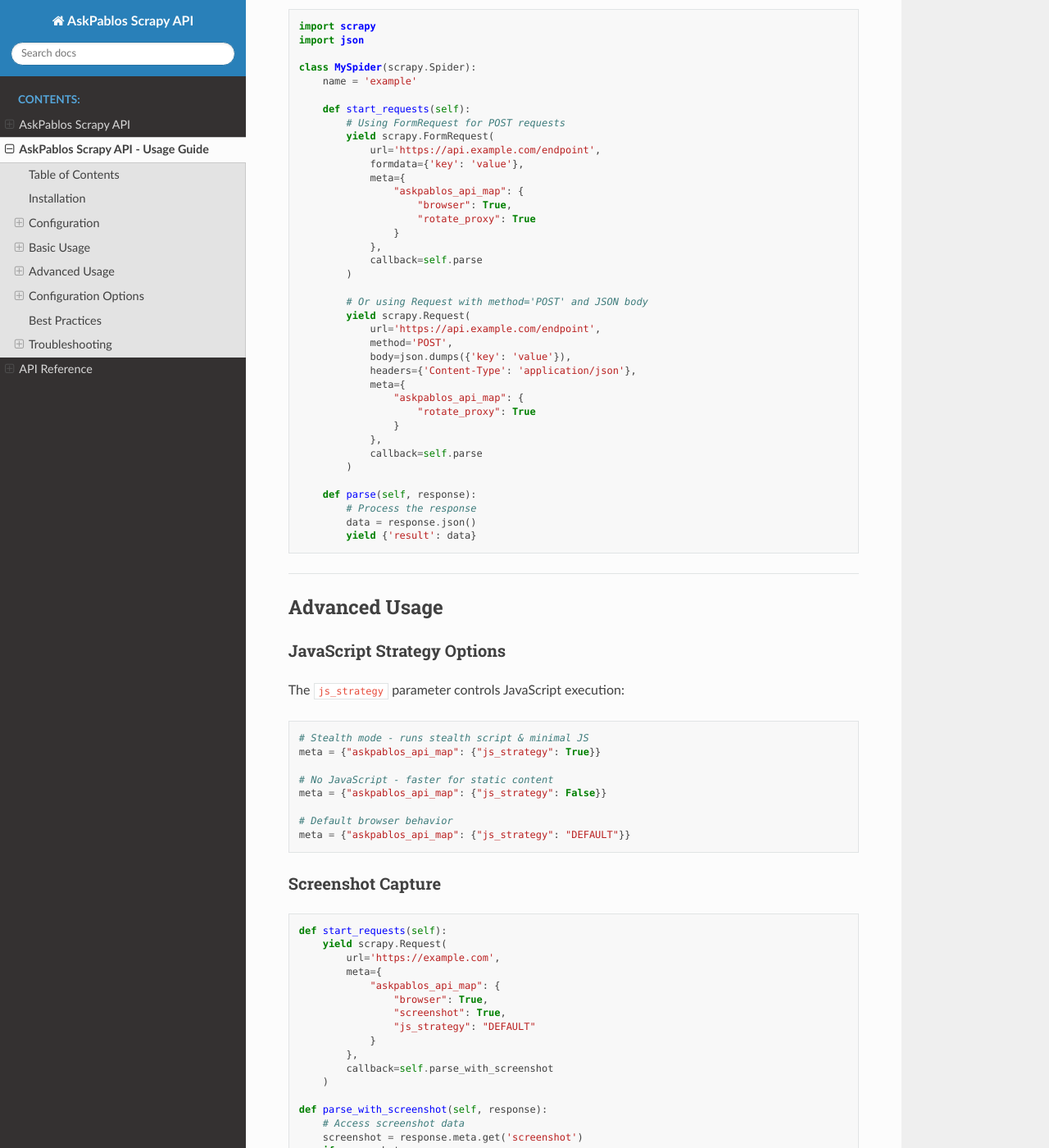
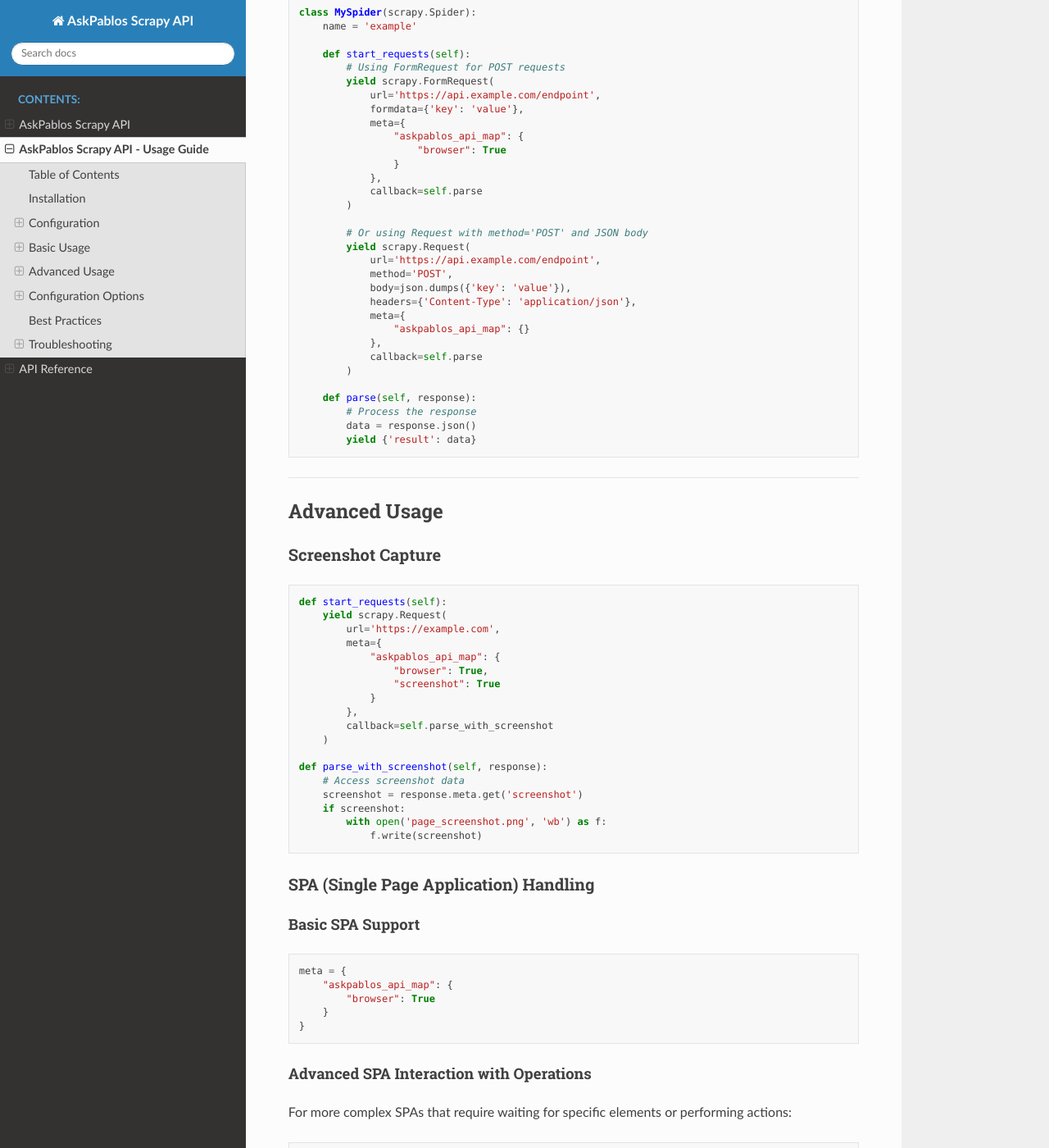
Before and after one commit to fawadss1/askpablos_scrapy_api, a Sphinx documentation site: the page built from docs/pre_def/usage.md, in a window 1280 px wide and 1400 px high, scrolled down 2203 px. Shown: the whole window at 82% size. Built offline with Sphinx 7.4.7 and the Read the Docs theme 3.1.0, drawn with Linux system fonts in a browser that asks for light colours; the version number is read from the project's files by our own code; some of the changed text lies outside the part shown.

Commit message:
update documentation to remove deprecated `rotate_proxy`, `js_strategy`, and `wait_for_load` options; adjust examples and notes accordingly

````diff
--- a/docs/pre_def/usage.md
+++ b/docs/pre_def/usage.md
@@ -62,10 +62,7 @@ Configure individual requests using the `askpablos_api_map` in request meta:
 meta = {
     "askpablos_api_map": {
         "browser": True,          # Use headless browser
-        "rotate_proxy": True,     # Rotate proxy IPs
-        "wait_for_load": True,    # Wait for page load (requires browser: True)
         "screenshot": True,       # Take screenshot (requires browser: True)
-        "js_strategy": "DEFAULT", # JavaScript strategy (requires browser: True)
         "operations": [...]       # Browser operations for SPA interaction (requires browser: True)
     }
 }
@@ -88,8 +85,7 @@ class MySpider(scrapy.Spider):
             url='https://example.com',
             meta={
                 "askpablos_api_map": {
-                    "browser": True,
-                    "rotate_proxy": True
+                    "browser": True
                 }
             },
             callback=self.parse
@@ -120,8 +116,7 @@ class MySpider(scrapy.Spider):
             formdata={'key': 'value'},
             meta={
                 "askpablos_api_map": {
-                    "browser": True,
-                    "rotate_proxy": True
+                    "browser": True
                 }
             },
             callback=self.parse
@@ -134,9 +129,7 @@ class MySpider(scrapy.Spider):
             body=json.dumps({'key': 'value'}),
             headers={'Content-Type': 'application/json'},
             meta={
-                "askpablos_api_map": {
-                    "rotate_proxy": True
-                }
+                "askpablos_api_map": {}
             },
             callback=self.parse
         )
@@ -151,21 +144,6 @@ class MySpider(scrapy.Spider):
 
 ## Advanced Usage
 
-### JavaScript Strategy Options
-
-The `js_strategy` parameter controls JavaScript execution:
-
-```python
-# Stealth mode - runs stealth script & minimal JS
-meta = {"askpablos_api_map": {"js_strategy": True}}
-
-# No JavaScript - faster for static content
-meta = {"askpablos_api_map": {"js_strategy": False}}
-
-# Default browser behavior
-meta = {"askpablos_api_map": {"js_strategy": "DEFAULT"}}
-```
-
 ### Screenshot Capture
 
 ```python
@@ -175,8 +153,7 @@ def start_requests(self):
         meta={
             "askpablos_api_map": {
                 "browser": True,
-                "screenshot": True,
-                "js_strategy": "DEFAULT"
+                "screenshot": True
             }
         },
         callback=self.parse_with_screenshot
@@ -197,9 +174,7 @@ def parse_with_screenshot(self, response):
 ```python
 meta = {
     "askpablos_api_map": {
-        "browser": True,
-        "wait_for_load": True,
-        "js_strategy": "DEFAULT"
+        "browser": True
     }
 }
 ```
@@ -215,7 +190,6 @@ def start_requests(self):
         meta={
             "askpablos_api_map": {
                 "browser": True,
-                "js_strategy": "DEFAULT",
                 "operations": [
                     {
                         "task": "waitForElement",
@@ -302,13 +276,10 @@ meta = {
 | Option          | Type     | Description                                            |
 |-----------------|----------|--------------------------------------------------------|
 | `browser`       | bool     | Use headless browser rendering                         |
-| `rotate_proxy`  | bool     | Use rotating proxy IP addresses                        |
-| `wait_for_load` | bool     | Wait for page to fully load (requires browser: True)   |
 | `screenshot`    | bool     | Take screenshot of the page (requires browser: True)   |
-| `js_strategy`   | bool/str | JavaScript execution strategy (requires browser: True) |
 | `operations`    | list     | Browser operations for SPA interaction (requires browser: True) |
 
-**Important Note:** The options `wait_for_load`, `screenshot`, `js_strategy`, and `operations` only work when `browser: True` is set. If browser rendering is disabled, these options will be ignored.
+**Important Note:** The options `screenshot` and `operations` only work when `browser: True` is set. If browser rendering is disabled, these options will be ignored.
 
 ### Settings.py Configuration
 
@@ -324,20 +295,15 @@ meta = {
 
 ## Best Practices
 
-1. **Use appropriate JavaScript strategies**:
-   - Use `"DEFAULT"` for normal websites
-   - Use `True` for stealth mode on protected sites
-   - Use `False` for static content to improve performance
-
-2. **Configure timeouts appropriately**:
+1. **Configure timeouts appropriately**:
    - Set reasonable `TIMEOUT` values in settings.py
    - Consider page complexity when setting timeouts
 
-3. **Use screenshots for debugging**:
+2. **Use screenshots for debugging**:
    - Enable screenshots when troubleshooting
    - Disable in production unless necessary
 
-4. **Optimize retry settings**:
+3. **Optimize retry settings**:
    - Configure `MAX_RETRIES` globally in settings.py
 
 ---
@@ -348,5 +314,4 @@ meta = {
 
 1. **Authentication Errors**: Verify your API_KEY and SECRET_KEY
 2. **Timeout Issues**: Increase TIMEOUT in settings.py
-3. **JavaScript Problems**: Try different js_strategy values
-4. **Rate Limiting**: Reduce concurrent requests in your spider
+3. **Rate Limiting**: Reduce concurrent requests in your spider
````
Also changed, not shown: docs/api.md (+0 -9 lines), docs/pre_def/index.md (+3 -17 lines).
